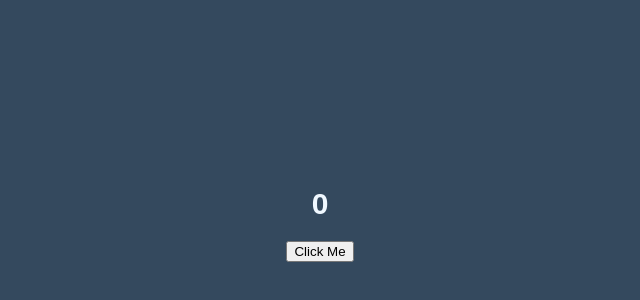
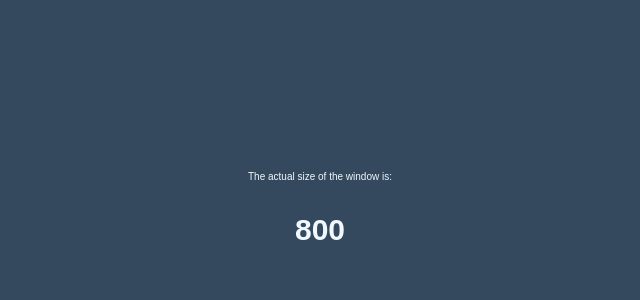
Before and after one commit to kiranpalsingh1806/My-Web-Development, a React (Create React App) app: page / in a window 1280 px wide. Shown: the part 186-486 px from the top of the page, without its empty margins (320-960 px from the left). Built offline with nearby package versions, Linux system fonts and the light colour scheme.

Commit message:
React UseEffect CleanUp Function

```diff
--- a/src/App.js
+++ b/src/App.js
@@ -1,10 +1,10 @@
 import React, {useState} from 'react';
 import './App.css';
-import Useeffect1 from './components/useEffect/UseEffect1';
+import Useeffect2 from './components/useEffect/UseEffect2';
 
 const App = () => {
   return (
-    <Useeffect1/>
+    <Useeffect2/>
   );
 }
 
--- /dev/null
+++ b/src/components/useEffect/UseEffect2.js
@@ -0,0 +1,28 @@
+import React, {useState, useEffect} from 'react';
+
+const Useeffect2 = () => {
+
+    const [width, setwidth] = useState(window.screen.width);
+
+    const actualWidth = () => {
+        console.log(window.innerWidth);
+        setwidth(window.innerWidth);
+    }
+
+    useEffect(() => {
+        window.addEventListener("resize", actualWidth);
+
+        return () => {
+            window.removeEventListener("resize", actualWidth);
+        }
+    });
+
+    return (
+        <div>
+            <p>The actual size of the window is:</p>
+            <h1> { width }</h1>
+        </div>
+    );
+}
+
+export default Useeffect2;
```
